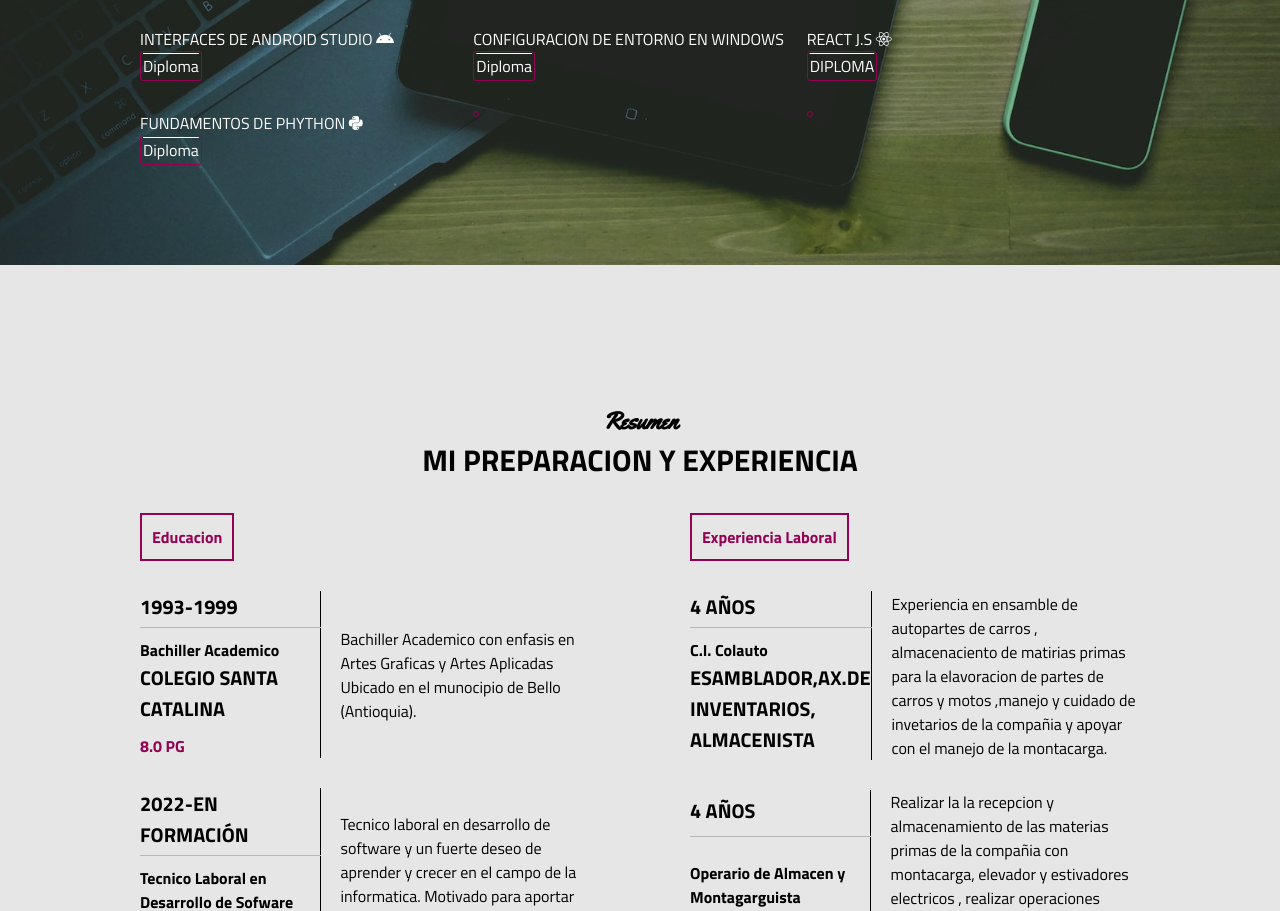
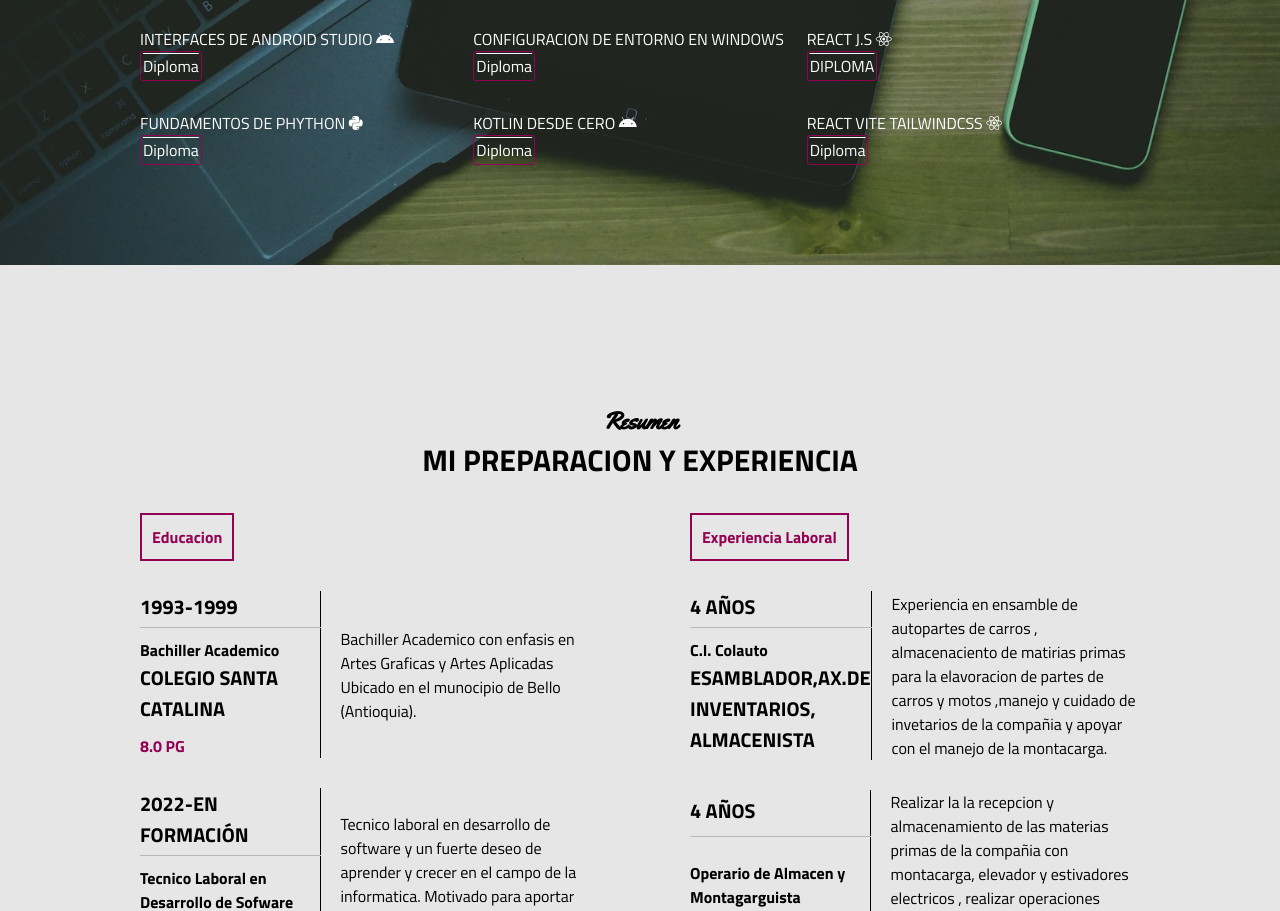
Before and after one commit to wilmarraga1/Hoja-de-Vida-Wilmar-Ramirez, a plain HTML site: page index.html in a window 1280 px wide. Shown: the part 1704-2615 px from the top of the page. Drawn offline with Linux system fonts and the light colour scheme.

Commit message:
se agrega diploma

```diff
--- a/index.html
+++ b/index.html
@@ -291,20 +291,22 @@
 
                 </div>
                 <div class="col">
-                    <span></span>
+                    <span>KOTLIN DESDE CERO</span>
+                    <i class="fa-brands fa-android"></i>
                     <div class="cont-barra">
                         <div class="barra" id="javascript">
-                            <a class="int-barra"href="" target="_blank" ></a>
+                            <a class="int-barra"href="./diplomas de desarrollo/diploma-kotlin.pdf" target="_blank" >Diploma</a>
                         </div>
                         <span></span>
                     </div>
                 </div>
                 <div class="col">
-                    <span></span>
+                    <span>REACT VITE TAILWINDCSS</span>
+                    <i class="fa-brands fa-react"></i>
 
                     <div class="cont-barra">
                         <div class="barra" id="javascript">
-                            <a class="int-barra"href="" target="_blank" ></a>
+                            <a class="int-barra"href="./diplomas de desarrollo/diploma-react-vite-tailwindcss.pdf" target="_blank" >Diploma</a>
                         </div>
                         <span></span>
                     </div>
```
Also changed, not shown: 2 other files.
